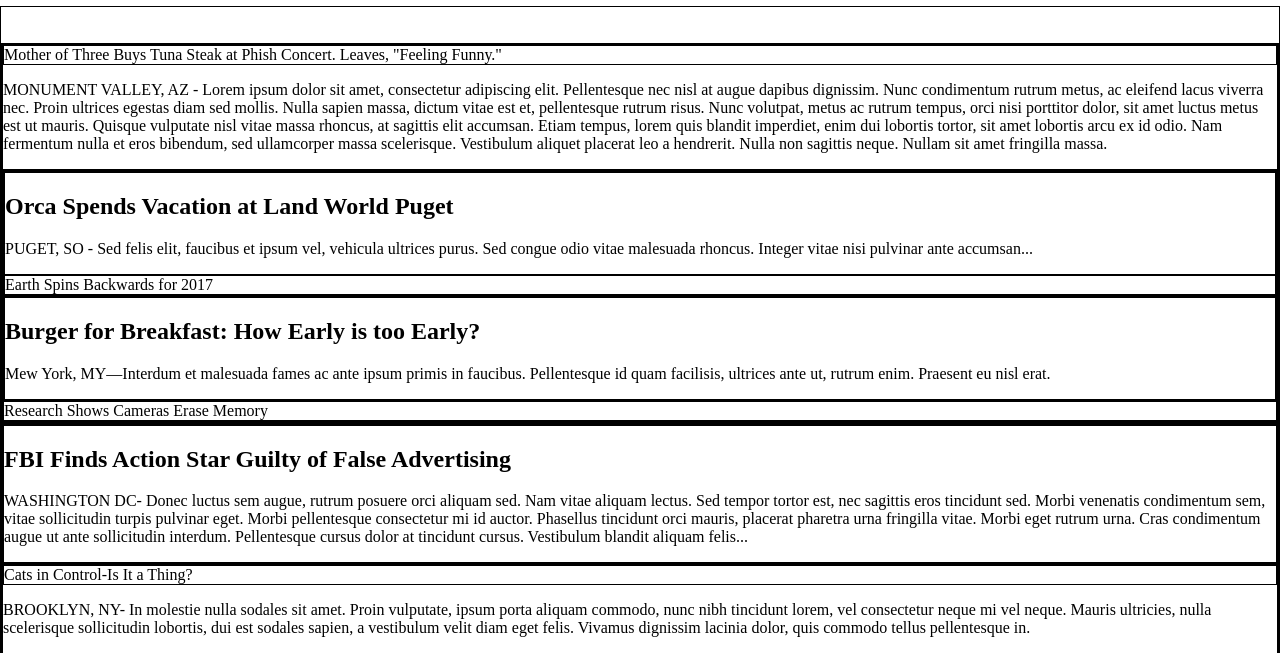
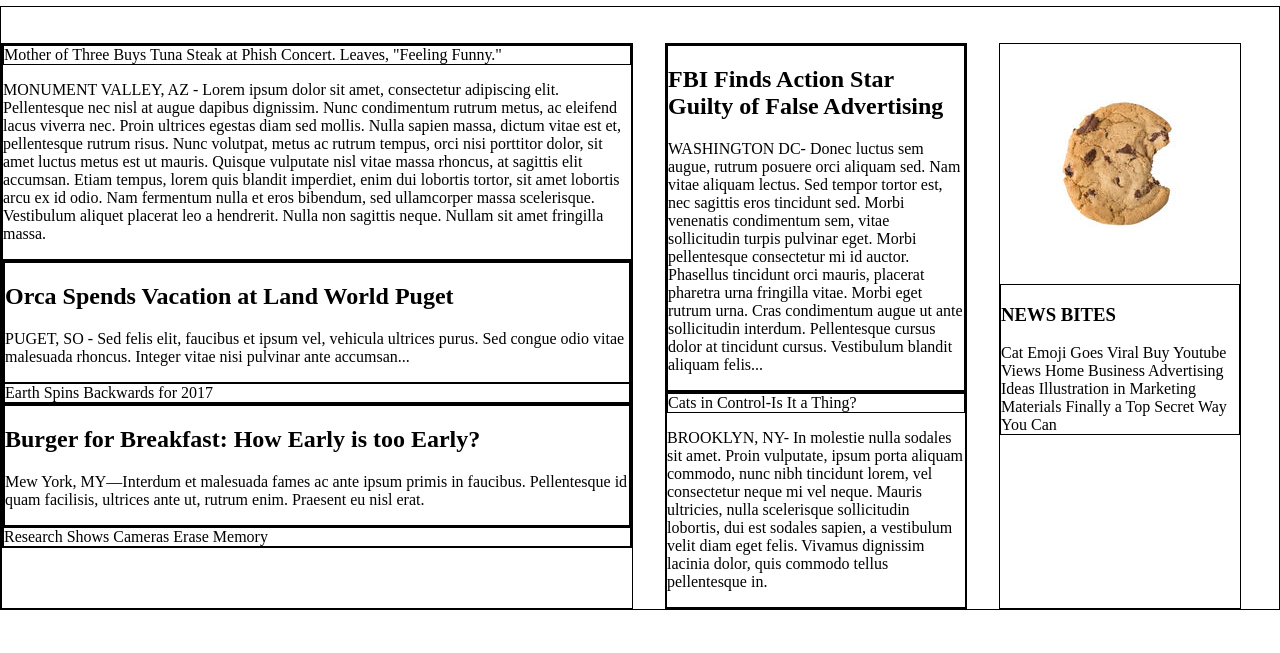
Before and after one commit to Brocreed/mytimes, a plain HTML site: page index.html in a window 1280 px wide. Shown: the part 74-727 px from the top of the page. Drawn offline with Linux system fonts and the light colour scheme.

Commit message:
add page layout using flex

```diff
--- a/resources/css/style.css
+++ b/resources/css/style.css
@@ -44,4 +44,25 @@ nav span {
 
 .content {
   padding-top: 116px;
+  display: flex;
+  display: 1232px;
+  margin: 0 auto 78px auto;
 }
+
+.column {
+  display: flex;
+  flex-direction: column;
+  margin-right: 32px;
+}
+
+.column.large {
+  width: 630px;
+}
+
+.column.medium {
+  width: 300px;
+}
+
+.column.small {
+  width: 240px;
+}
```
